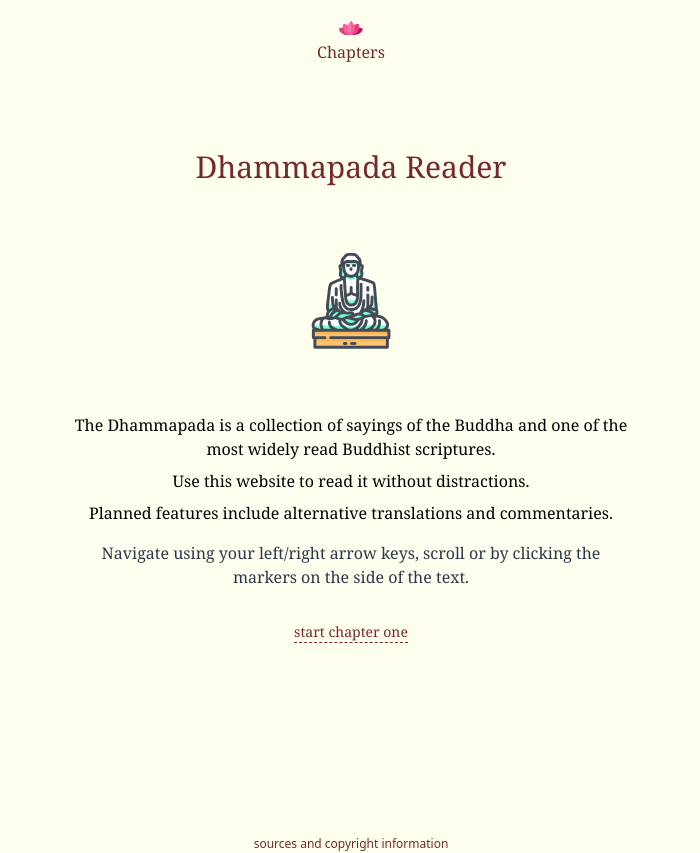
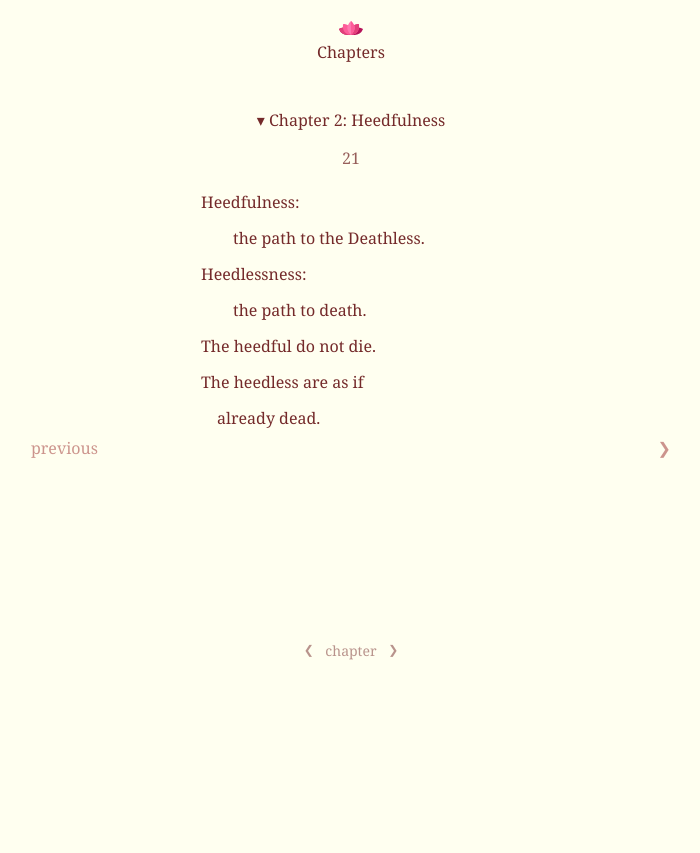
Before and after one commit to martenfrisk/dhammapada, a React (Create React App) app: page /dhammapada/2/21 in a window 1280 px wide. Shown: the whole page, without its empty margins (289-989 px from the left). After the commit the page ends 800 px from the top, so only its background shows below. Built offline with nearby package versions, Linux system fonts and the light colour scheme.

Commit message:
Swipe test two

```diff
--- a/src/App.jsx
+++ b/src/App.jsx
@@ -15,8 +15,9 @@ function App() {
 		<div className="flex flex-col items-center w-screen min-h-screen">
 			<Navigation />
 					<Switch>
-						<Route path="/dhammapada" component={Home} />
-						<Route path="/:id" children={<Child title={toggleTitle} click={titleToggle} />} />
+						<Route exact path="/dhammapada" component={Home} />
+						<Route path="/dhammapada/:id" children={<Child title={toggleTitle} click={titleToggle} />} />
+						<Route component={Home} />
 					</Switch>
 		</div>
 	)
--- a/src/components/child.jsx
+++ b/src/components/child.jsx
@@ -64,7 +64,8 @@ export default function Child(props) {
 	return (
 		<div className="flex flex-col items-center" onKeyDown={keyPress} {...handlers}>
 			<ScrollResetOnMount />
-			{location.pathname === `/${id}` && <Redirect from={`/${id}`} to={`/${id}/${initVersePos}`} />}
+			{location.pathname === `/dhammapada/${id}` && <Redirect from={`./${id}`} to={`./${id}/${initVersePos}`} />}
+			{location.pathname === `/dhammapada/${id}/` && <Redirect from={`/dhammapada/${id}`} to={`/dhammapada/${id}/${initVersePos}`} />}
 			<div className="pt-12 -mt-1 font-serif text-base text-red-900 cursor-pointer" onClick={props.click}>
 				&#9662;&nbsp;{props.title && `Chapter ${id}: ${chapterName}`}
 			</div>
@@ -96,7 +97,7 @@ export default function Child(props) {
 
 
 						return (
-							<Route path={`/${id}/${item[0]}`}>
+							<Route exact path={`/dhammapada/${id}/${item[0]}`}>
 							{arrow === 'ArrowRight' && item[0] < lastItem ? <Redirect to={`./${parseInt(item[0]) + 1}`} /> : null}
 							{arrow === 'ArrowLeft' && item[0] > firstItem ? <Redirect to={`./${parseInt(item[0]) - 1}`} /> : null}
 								<div
@@ -107,7 +108,7 @@ export default function Child(props) {
 									<div className="pb-2 opacity-75">{item[0]}</div>
 
 									{addLineBreaks(item, index)}
-									{location.pathname === "/1/1" ?
+									{location.pathname === "/dhammapada/1/1" ?
 									""
 									:
 									(item[0] > firstItem ? (
@@ -120,7 +121,7 @@ export default function Child(props) {
 									) : (
 										<Link
 											className="absolute top-0 flex items-center justify-start w-12 text-xs text-red-800 opacity-50 cursor-pointer select-none md:text-base left-4 md:left-20 h-80 mt-72 lg:left-80"
-											to={`/${parseInt(id) - 1}`}
+											to={`/dhammapada/${parseInt(id) - 1}`}
 										>
 											previous
 										</Link>
@@ -135,7 +136,7 @@ export default function Child(props) {
 									) : (
 										<Link
 											className="absolute top-0 flex items-center justify-end w-12 text-xs text-red-800 opacity-50 cursor-pointer select-none md:text-base right-4 h-80 mt-72 lg:right-80 md:right-20"
-											to={`/${parseInt(id) + 1}`}
+											to={`/dhammapada/${parseInt(id) + 1}`}
 										>
 											next
 										</Link>
@@ -148,12 +149,12 @@ export default function Child(props) {
 
 			<div className="flex font-serif text-sm text-red-900 lowercase opacity-50">
 				{id > 1 && (
-					<Link to={`/${parseInt(id) - 1}`} className="mt-px mr-2 text-xs">
+					<Link to={`/dhammapada/${parseInt(id) - 1}`} className="mt-px mr-2 text-xs">
 					&#10094;
 					</Link>
 				)}&nbsp;chapter&nbsp;
 				{id < 23 && (
-					<Link to={`/${parseInt(id) + 1}`} className="mt-px ml-2 text-xs">
+					<Link to={`/dhammapada/${parseInt(id) + 1}`} className="mt-px ml-2 text-xs">
 					&#10095;
 					</Link>
 				)}
--- a/src/components/home.jsx
+++ b/src/components/home.jsx
@@ -36,7 +36,7 @@ if ("maxTouchPoints" in navigator) {
 
 			{hasTouchScreen ? <p className="text-gray-800">Swipe sideways or use the side markers to go to next verse.</p> : <p className="text-gray-800">Navigate using your left/right arrow keys, scroll or by clicking the markers on the side of the text.</p>}
 			</div>
-			<Link to="/1" className="font-serif text-sm text-red-900 lowercase border-b border-red-900 border-dashed">
+			<Link to="/dhammapada/1" className="font-serif text-sm text-red-900 lowercase border-b border-red-900 border-dashed">
 				start chapter one
 			</Link>
 			<div className="mt-48 text-xs font-light text-red-900 lowercase">sources and copyright information</div>
--- a/src/components/nav.jsx
+++ b/src/components/nav.jsx
@@ -7,11 +7,11 @@ const Navigation = () => {
 	const [ref, hovered ] = useHover()
 	let location = useLocation()
 	let lotusVis
-	location.pathname === "/dhammapada" ? lotusVis = "invisible inline-block" : lotusVis = "visible inline-block"
+	location.pathname === "/dhammapada/" || location.pathname === "/dhammapada" ? lotusVis = "invisible inline-block" : lotusVis = "visible inline-block"
 	return (
 		<div className="flex flex-col items-center justify-center w-full mt-4 font-serif text-red-900"
 		ref={ref}>
-			<Link to="/dhammapada" className={lotusVis}>
+			<Link to="/dhammapada/" className={lotusVis}>
 				<img src={buddhabrown} className="w-6 h-6 select-none" alt="Return to homepage" />
 			</Link>
 			<div className="select-none">
@@ -19,10 +19,10 @@ const Navigation = () => {
 			</div>
 			{hovered &&
 				<div ref={ref} className="absolute left-auto flex flex-col px-2 py-3 ml-20 bg-orange-100 rounded-md top-8">
-					<Link to="/1" ref={ref} className="inline-block text-sm text-red-900">
+					<Link to="/dhammapada/1/1" ref={ref} className="inline-block text-sm text-red-900">
 						Chapter 1
 					</Link>
-					<Link to="/2" ref={ref} className="inline-block text-sm text-red-900 ">
+					<Link to="/dhammapada/2/21" ref={ref} className="inline-block text-sm text-red-900 ">
 						Chapter 2
 					</Link>
 				</div>
```
